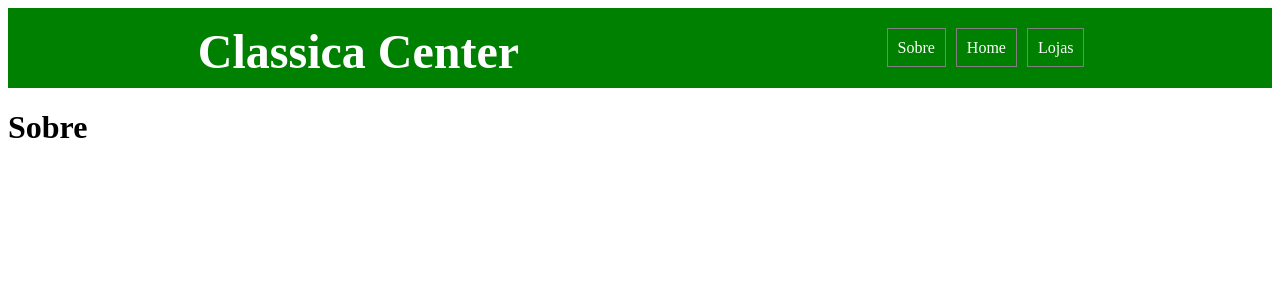
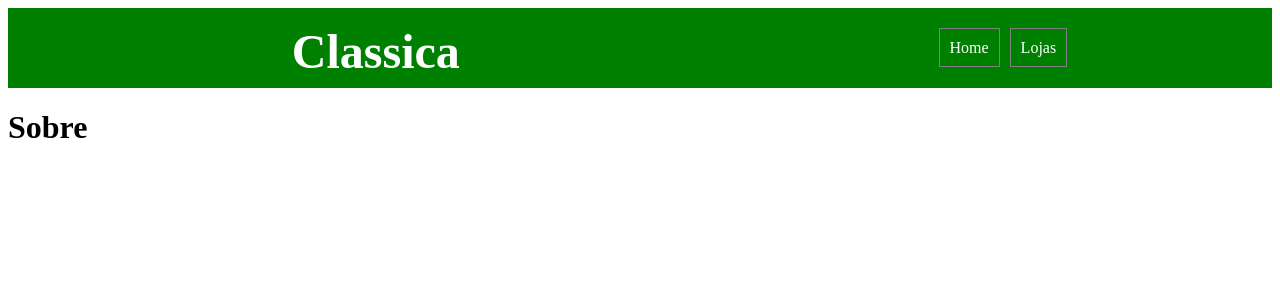
Before and after one commit to misael28/WebClassica, a Next.js app: page /about in a window 1280 px wide. Shown: the top 300 px of the page. Built offline with nearby package versions, Linux system fonts and the light colour scheme.

Commit message:
otimizando para cel

```diff
--- a/components/Nave.js
+++ b/components/Nave.js
@@ -4,13 +4,8 @@ const Nave = () => {
   return (
     <div>
       <div className="container">
-		  <div className="logo">
-			  Classica Center
-		  </div>
+        <div className="logo">Classica</div>
         <div className="links">
-          <Link href="/about">
-            <a className="about">Sobre</a>
-          </Link>
           <Link href="/">
             <a className="index">Home</a>
           </Link>
@@ -29,16 +24,16 @@ const Nave = () => {
           witdh: 100em;
         }
 
-		.logo{
-			text-align:center;
-			color:white;
-			width:7em;
-			height:1em;
+        .logo {
+          text-align: center;
+          color: white;
+          width: 7em;
+          height: 1em;
           padding: 5px;
           font-weight: bold;
-			font-size:3em;
+          font-size: 3em;
         }
-		a{
+        a {
           color: white;
           text-decoration: none;
           padding: 10px;
```
Lines whose indentation alone changed are shown as unchanged.
